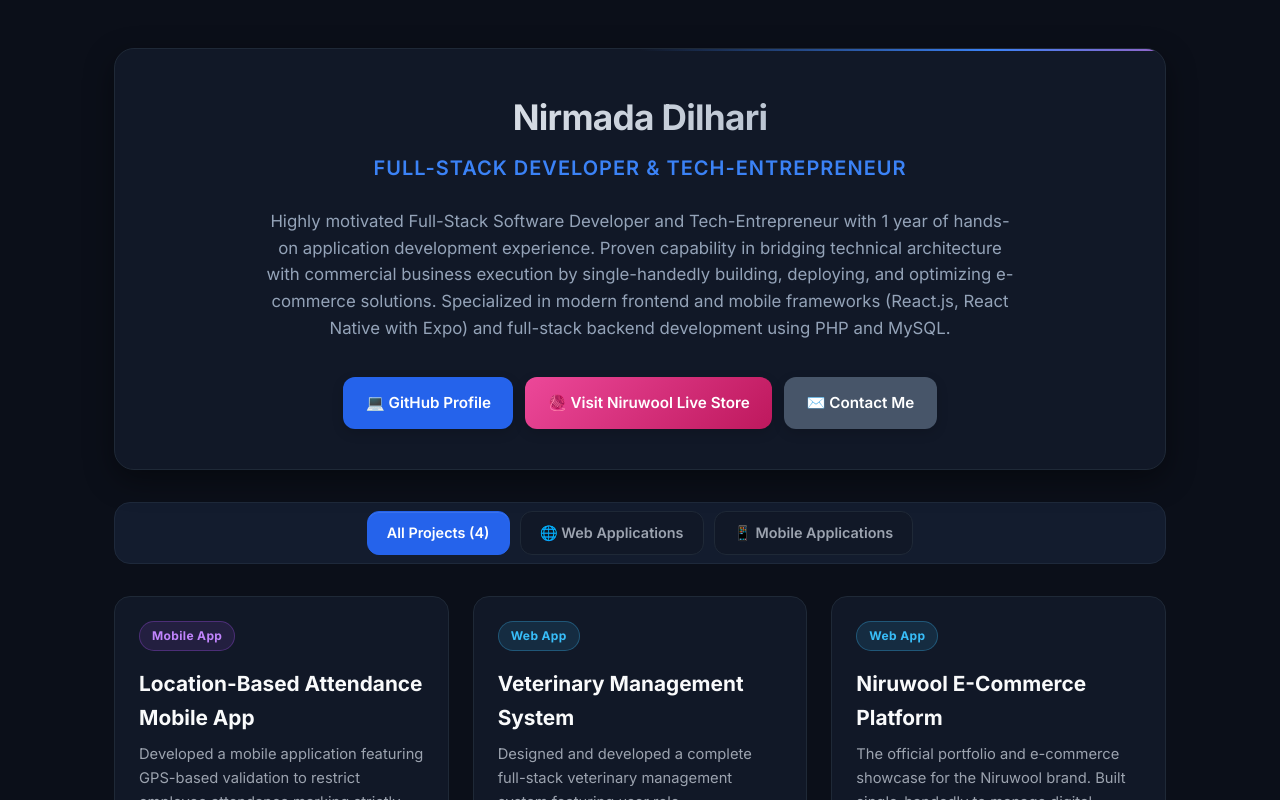
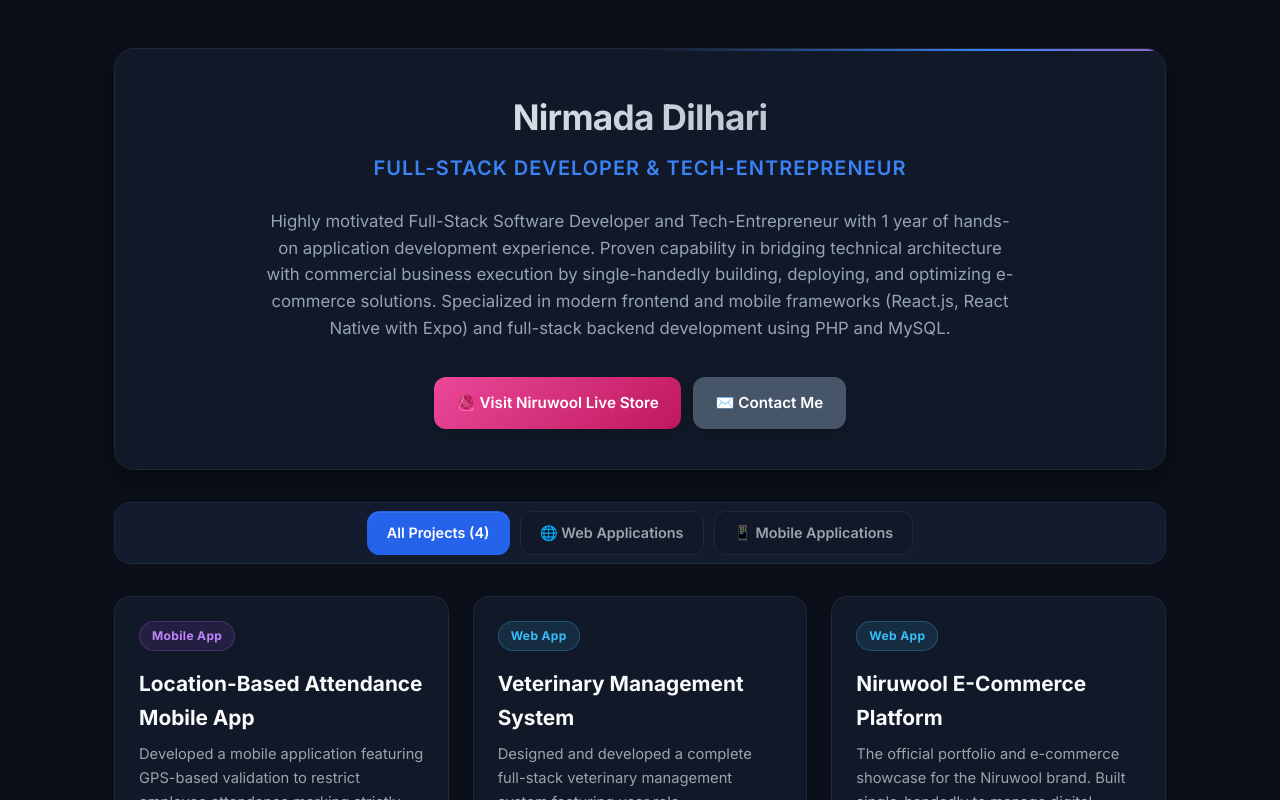
Before and after one commit to dilhara34/nirmadha_dilhari, a React (Create React App) app: page / in a window 1280 px wide. Shown: the top 800 px of the page. Built offline with nearby package versions, Linux system fonts and the light colour scheme.

Commit message:
Update App.js
Cut github link

```diff
--- a/src/App.js
+++ b/src/App.js
@@ -19,9 +19,7 @@ function App() {
         <p className="about">{personalInfo.about}</p>
 
         <div className="links-container">
-          <a href={personalInfo.github} target="_blank" rel="noreferrer" className="btn btn-primary">
-            💻 GitHub Profile
-          </a>
+
           <a href={personalInfo.vercelStore} target="_blank" rel="noreferrer" className="btn btn-accent">
             🧶 Visit Niruwool Live Store
           </a>
```
